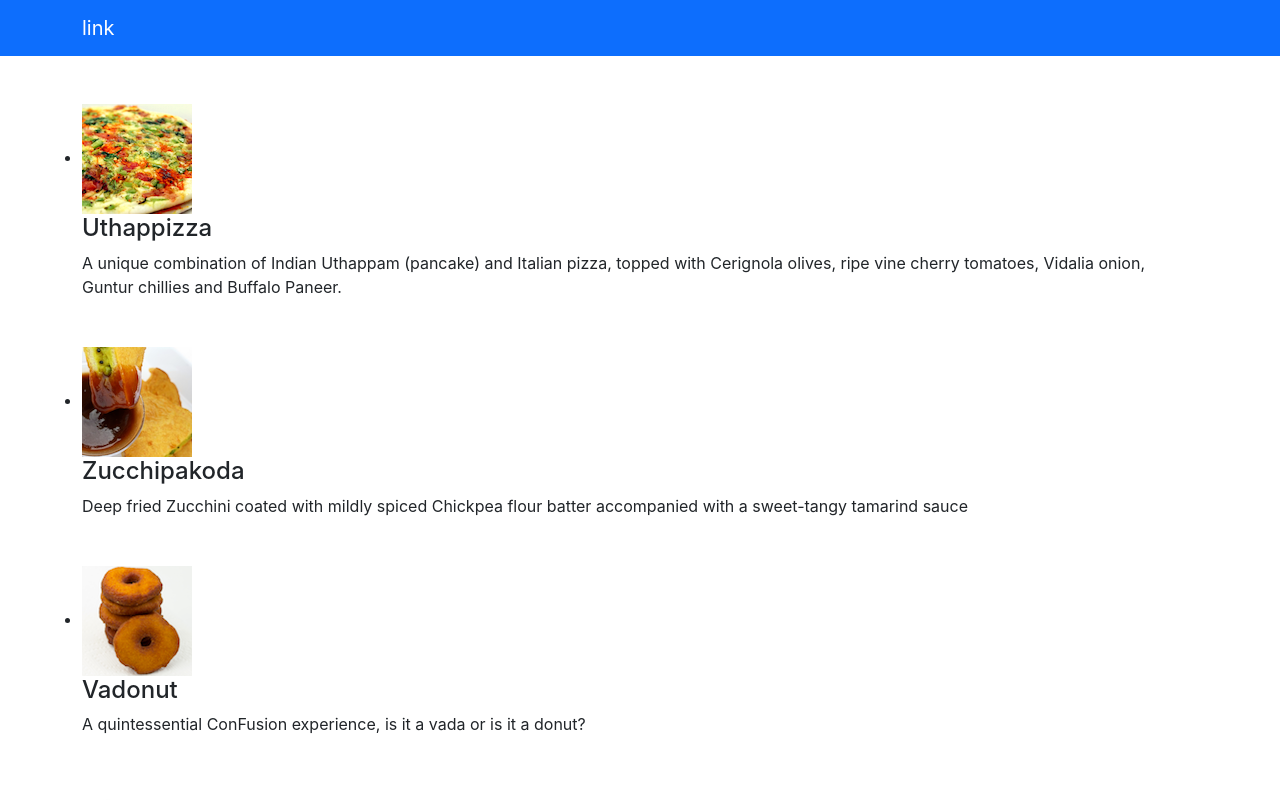
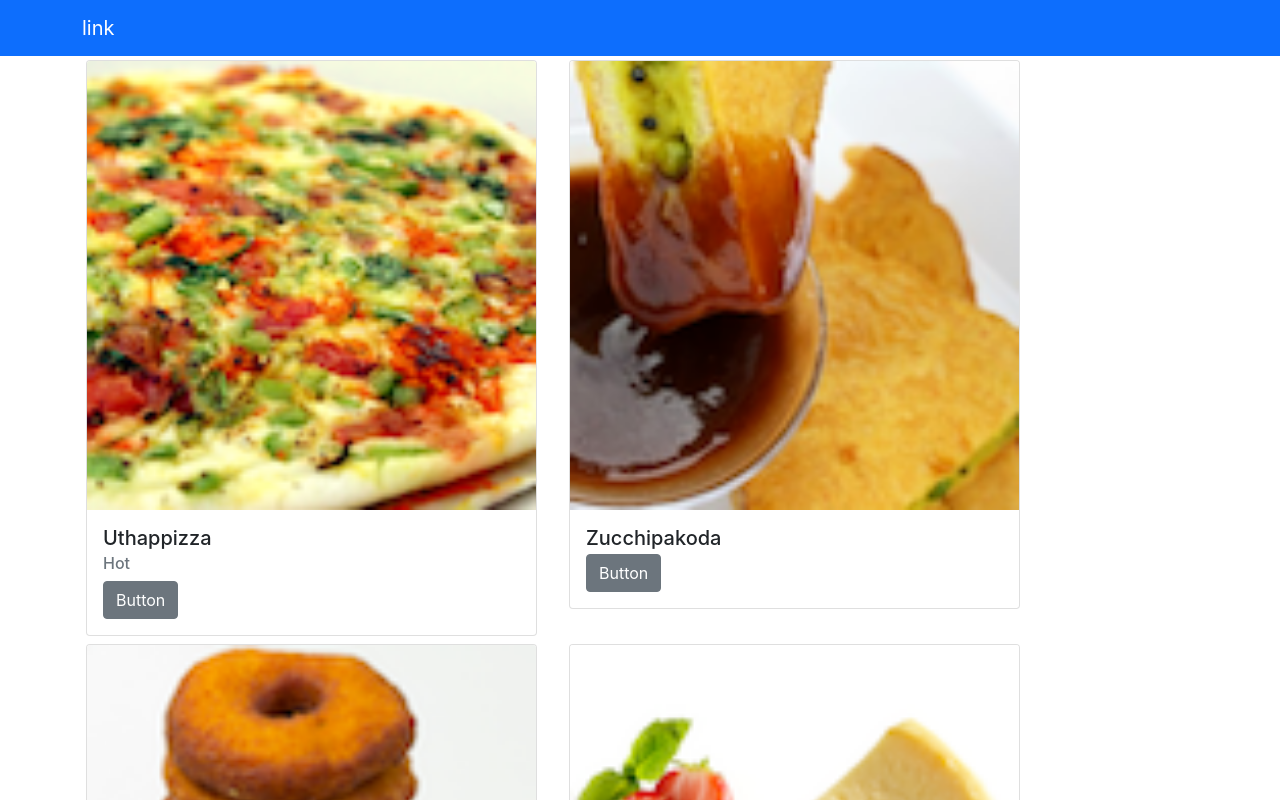
Before and after one commit to AikeNyanLynnOo/Learn_React, a React (Create React App) app: page / in a window 1280 px wide. Shown: the top 800 px of the page. Built offline with nearby package versions, Linux system fonts and the light colour scheme.

Commit message:
Components Part 2

```diff
--- a/src/App.js
+++ b/src/App.js
@@ -1,6 +1,7 @@
 import React from "react";
 import { Navbar, NavbarBrand } from "reactstrap";
 import Menu from "./components/MenuComponent";
+import { DISHES } from "./shared/dishes";
 
 class App extends React.Component {
   render() {
@@ -11,7 +12,7 @@
             <NavbarBrand href="/">link</NavbarBrand>
           </div>
         </Navbar>
-        <Menu />
+        <Menu dishes={DISHES}/>
       </div>
     );
   }
--- a/src/components/MenuComponent.js
+++ b/src/components/MenuComponent.js
@@ -1,76 +1,63 @@
 import React from "react";
-import { Media } from "reactstrap";
+import {
+  Card,
+  CardImg,
+  CardBody,
+  CardSubtitle,
+  CardTitle,
+  CardText,
+  Button,
+} from "reactstrap";
 
 class Menu extends React.Component {
   constructor(props) {
     super(props);
-    this.state = {
-      dishes: [
-        {
-          id: 0,
-          name: "Uthappizza",
-          image: "assets/images/uthappizza.png",
-          category: "mains",
-          label: "Hot",
-          price: "4.99",
-          description:
-            "A unique combination of Indian Uthappam (pancake) and Italian pizza, topped with Cerignola olives, ripe vine cherry tomatoes, Vidalia onion, Guntur chillies and Buffalo Paneer.",
-        },
-        {
-          id: 1,
-          name: "Zucchipakoda",
-          image: "assets/images/zucchipakoda.png",
-          category: "appetizer",
-          label: "",
-          price: "1.99",
-          description:
-            "Deep fried Zucchini coated with mildly spiced Chickpea flour batter accompanied with a sweet-tangy tamarind sauce",
-        },
-        {
-          id: 2,
-          name: "Vadonut",
-          image: "assets/images/vadonut.png",
-          category: "appetizer",
-          label: "New",
-          price: "1.99",
-          description:
-            "A quintessential ConFusion experience, is it a vada or is it a donut?",
-        },
-        {
-          id: 3,
-          name: "ElaiCheese Cake",
-          image: "assets/images/elaicheesecake.png",
-          category: "dessert",
-          label: "",
-          price: "2.99",
-          description:
-            "A delectable, semi-sweet New York Style Cheese Cake, with Graham cracker crust and spiced with Indian cardamoms",
-        },
-      ],
-    };
+    this.state = { selectedDish: null };
+  }
+
+  onSelectDish(dish) {
+    this.setState({
+      selectedDish: dish,
+    });
+  }
+
+  renderDish(dish) {
+    if (dish != null) {
+      return (
+        <Card>
+          <CardImg top width="50%" src={dish.image} alt={dish.name} />
+          <CardBody>
+            <CardText>{dish.description}</CardText>
+            <Button>Button</Button>
+          </CardBody>
+        </Card>
+      );
+    } else {
+      return <div></div>;
+    }
   }
 
   render() {
-    const menu = this.state.dishes.map((dish) => {
+    const menu = this.props.dishes.map((dish) => {
       return (
-        <div key={dish.id} className="col-12 mt-5">
-          <Media tag="li">
-            <Media left middle>
-              <Media object src={dish.image} alt={dish.name} />
-            </Media>
-            <Media body className="ml-5">
-              <Media heading>{dish.name}</Media>
-              <p>{dish.description}</p>
-            </Media>
-          </Media>
+        <div key={dish.id} className="col-12 col-md-5 m-1">
+          <Card onClick={() => this.onSelectDish(dish)}>
+            <CardImg top width="100%" src={dish.image} alt={dish.name} />
+            <CardBody>
+              <CardTitle tag="h5">{dish.name}</CardTitle>
+              <CardSubtitle tag="h6" className="mb-2 text-muted">
+                {dish.label}
+              </CardSubtitle>
+              <Button>Button</Button>
+            </CardBody>
+          </Card>
         </div>
       );
     });
     return (
       <div className="container">
-        <div className="row">
-          <Media list>{menu}</Media>
-        </div>
+        <div className="row">{menu}</div>
+        <div className="row">{this.renderDish(this.state.selectedDish)}</div>
       </div>
     );
   }
--- /dev/null
+++ b/src/shared/dishes.js
@@ -0,0 +1,194 @@
+export const DISHES = [
+  {
+    id: 0,
+    name: "Uthappizza",
+    image: "assets/images/uthappizza.png",
+    category: "mains",
+    label: "Hot",
+    price: "4.99",
+    description:
+      "A unique combination of Indian Uthappam (pancake) and Italian pizza, topped with Cerignola olives, ripe vine cherry tomatoes, Vidalia onion, Guntur chillies and Buffalo Paneer.",
+    comments: [
+      {
+        id: 0,
+        rating: 5,
+        comment: "Imagine all the eatables, living in conFusion!",
+        author: "John Lemon",
+        date: "2012-10-16T17:57:28.556094Z",
+      },
+      {
+        id: 1,
+        rating: 4,
+        comment:
+          "Sends anyone to heaven, I wish I could get my mother-in-law to eat it!",
+        author: "Paul McVites",
+        date: "2014-09-05T17:57:28.556094Z",
+      },
+      {
+        id: 2,
+        rating: 3,
+        comment: "Eat it, just eat it!",
+        author: "Michael Jaikishan",
+        date: "2015-02-13T17:57:28.556094Z",
+      },
+      {
+        id: 3,
+        rating: 4,
+        comment: "Ultimate, Reaching for the stars!",
+        author: "Ringo Starry",
+        date: "2013-12-02T17:57:28.556094Z",
+      },
+      {
+        id: 4,
+        rating: 2,
+        comment: "It's your birthday, we're gonna party!",
+        author: "25 Cent",
+        date: "2011-12-02T17:57:28.556094Z",
+      },
+    ],
+  },
+  {
+    id: 1,
+    name: "Zucchipakoda",
+    image: "assets/images/zucchipakoda.png",
+    category: "appetizer",
+    label: "",
+    price: "1.99",
+    description:
+      "Deep fried Zucchini coated with mildly spiced Chickpea flour batter accompanied with a sweet-tangy tamarind sauce",
+    comments: [
+      {
+        id: 0,
+        rating: 5,
+        comment: "Imagine all the eatables, living in conFusion!",
+        author: "John Lemon",
+        date: "2012-10-16T17:57:28.556094Z",
+      },
+      {
+        id: 1,
+        rating: 4,
+        comment:
+          "Sends anyone to heaven, I wish I could get my mother-in-law to eat it!",
+        author: "Paul McVites",
+        date: "2014-09-05T17:57:28.556094Z",
+      },
+      {
+        id: 2,
+        rating: 3,
+        comment: "Eat it, just eat it!",
+        author: "Michael Jaikishan",
+        date: "2015-02-13T17:57:28.556094Z",
+      },
+      {
+        id: 3,
+        rating: 4,
+        comment: "Ultimate, Reaching for the stars!",
+        author: "Ringo Starry",
+        date: "2013-12-02T17:57:28.556094Z",
+      },
+      {
+        id: 4,
+        rating: 2,
+        comment: "It's your birthday, we're gonna party!",
+        author: "25 Cent",
+        date: "2011-12-02T17:57:28.556094Z",
+      },
+    ],
+  },
+  {
+    id: 2,
+    name: "Vadonut",
+    image: "assets/images/vadonut.png",
+    category: "appetizer",
+    label: "New",
+    price: "1.99",
+    description:
+      "A quintessential ConFusion experience, is it a vada or is it a donut?",
+    comments: [
+      {
+        id: 0,
+        rating: 5,
+        comment: "Imagine all the eatables, living in conFusion!",
+        author: "John Lemon",
+        date: "2012-10-16T17:57:28.556094Z",
+      },
+      {
+        id: 1,
+        rating: 4,
+        comment:
+          "Sends anyone to heaven, I wish I could get my mother-in-law to eat it!",
+        author: "Paul McVites",
+        date: "2014-09-05T17:57:28.556094Z",
+      },
+      {
+        id: 2,
+        rating: 3,
+        comment: "Eat it, just eat it!",
+        author: "Michael Jaikishan",
+        date: "2015-02-13T17:57:28.556094Z",
+      },
+      {
+        id: 3,
+        rating: 4,
+        comment: "Ultimate, Reaching for the stars!",
+        author: "Ringo Starry",
+        date: "2013-12-02T17:57:28.556094Z",
+      },
+      {
+        id: 4,
+        rating: 2,
+        comment: "It's your birthday, we're gonna party!",
+        author: "25 Cent",
+        date: "2011-12-02T17:57:28.556094Z",
+      },
+    ],
+  },
+  {
+    id: 3,
+    name: "ElaiCheese Cake",
+    image: "assets/images/elaicheesecake.png",
+    category: "dessert",
+    label: "",
+    price: "2.99",
+    description:
+      "A delectable, semi-sweet New York Style Cheese Cake, with Graham cracker crust and spiced with Indian cardamoms",
+    comments: [
+      {
+        id: 0,
+        rating: 5,
+        comment: "Imagine all the eatables, living in conFusion!",
+        author: "John Lemon",
+        date: "2012-10-16T17:57:28.556094Z",
+      },
+      {
+        id: 1,
+        rating: 4,
+        comment:
+          "Sends anyone to heaven, I wish I could get my mother-in-law to eat it!",
+        author: "Paul McVites",
+        date: "2014-09-05T17:57:28.556094Z",
+      },
+      {
+        id: 2,
+        rating: 3,
+        comment: "Eat it, just eat it!",
+        author: "Michael Jaikishan",
+        date: "2015-02-13T17:57:28.556094Z",
+      },
+      {
+        id: 3,
+        rating: 4,
+        comment: "Ultimate, Reaching for the stars!",
+        author: "Ringo Starry",
+        date: "2013-12-02T17:57:28.556094Z",
+      },
+      {
+        id: 4,
+        rating: 2,
+        comment: "It's your birthday, we're gonna party!",
+        author: "25 Cent",
+        date: "2011-12-02T17:57:28.556094Z",
+      },
+    ],
+  },
+];
```
